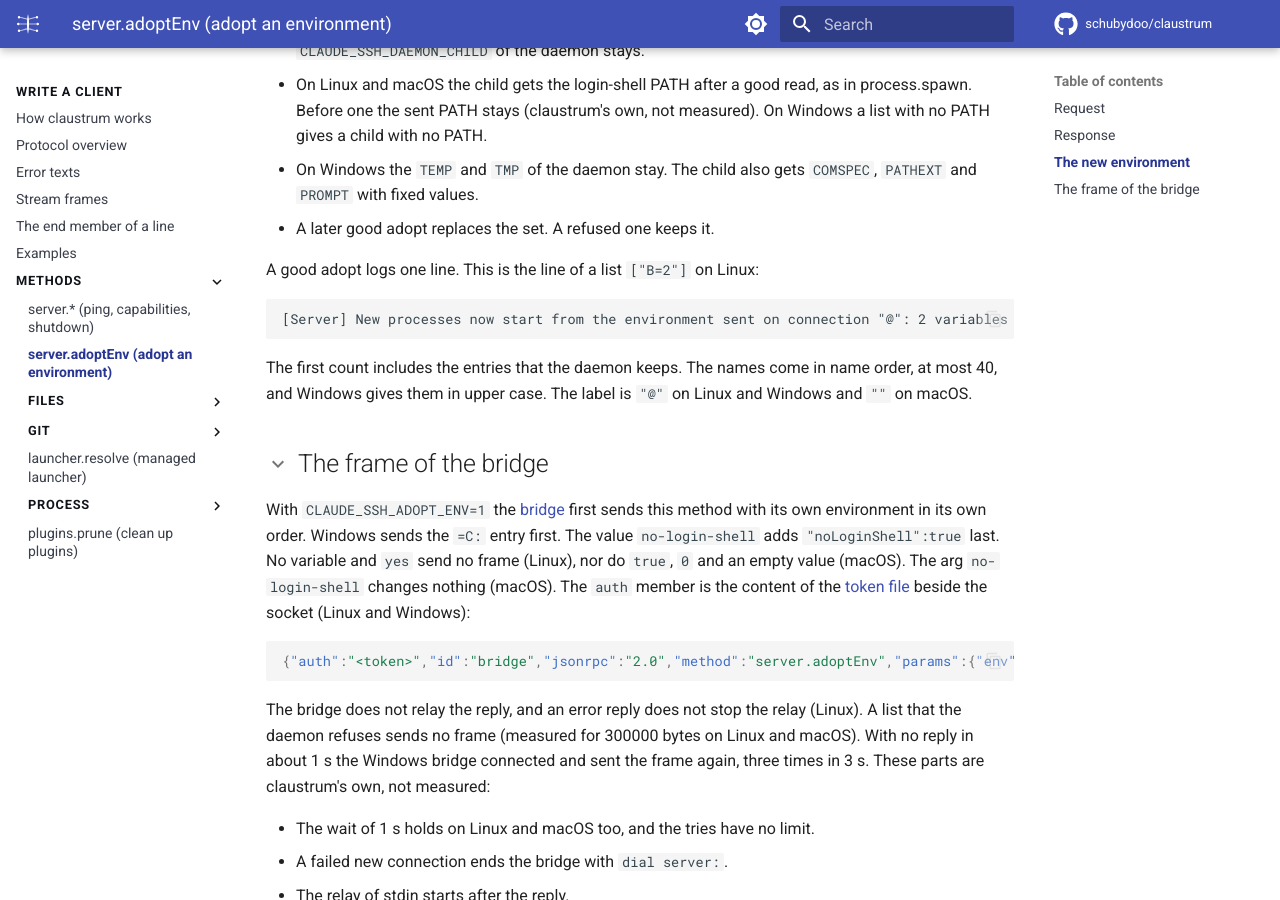
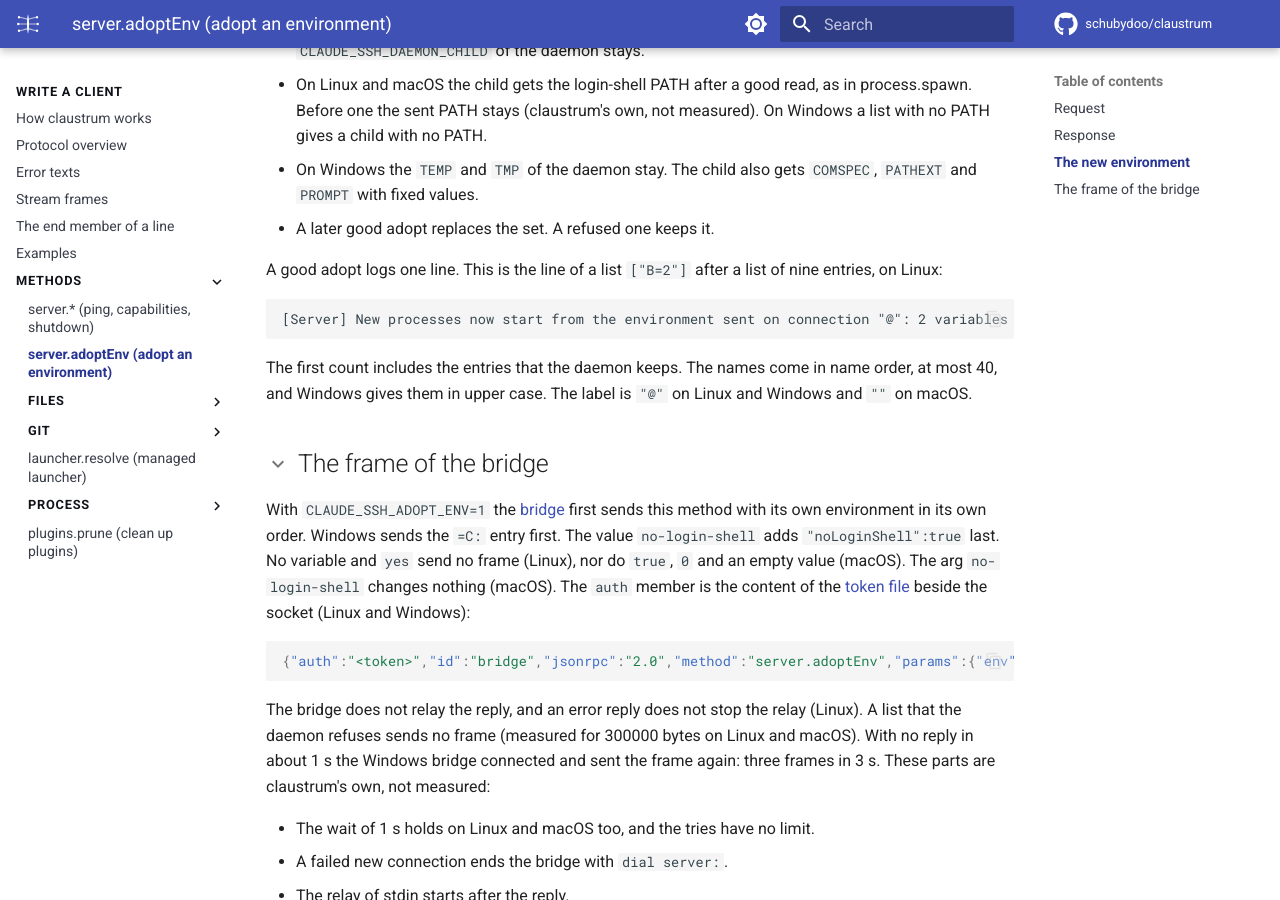
Before and after one commit to schubydoo/claustrum, an MkDocs documentation site: the page built from docs/protocol/server-adopt-env.md, in a window 1280 px wide and 900 px high, scrolled down 1587 px. Built offline with MkDocs 1.6.1 and Material for MkDocs 9.7.7, drawn with Linux system fonts in a browser that asks for light colours; comment, search, counter and statistics services are not loaded.

Commit message:
fix: correct the adoptEnv doc claims and test the relay after the adopt wait
Co-Authored-By: Claude Opus 5.5 <noreply@anthropic.com>

````diff
--- a/docs/protocol/server-adopt-env.md
+++ b/docs/protocol/server-adopt-env.md
@@ -46,7 +46,7 @@ After a good adopt, a new child of any connection starts from the sent entries,
 - On Windows the `TEMP` and `TMP` of the daemon stay. The child also gets `COMSPEC`, `PATHEXT` and `PROMPT` with fixed values.
 - A later good adopt replaces the set. A refused one keeps it.
 
-A good adopt logs one line. This is the line of a list `["B=2"]` on Linux:
+A good adopt logs one line. This is the line of a list `["B=2"]` after a list of nine entries, on Linux:
 
 ```text
 [Server] New processes now start from the environment sent on connection "@": 2 variables for every connection, 0 for this connection only. Names added, removed or changed (at most 40): ["A" "B" "HOME" "LANG" "LD_PRELOAD" "PATH" "USER" "ZZ_ADOPT"]
@@ -62,7 +62,7 @@ With `CLAUDE_SSH_ADOPT_ENV=1` the [bridge](flags.md#-bridge-stdiosocket-relay) f
 {"auth":"<token>","id":"bridge","jsonrpc":"2.0","method":"server.adoptEnv","params":{"env":["PATH=/usr/bin:/bin","HOME=/home/u","CLAUDE_SSH_ADOPT_ENV=1"]}}
 ```
 
-The bridge does not relay the reply, and an error reply does not stop the relay (Linux). A list that the daemon refuses sends no frame (measured for 300000 bytes on Linux and macOS). With no reply in about 1 s the Windows bridge connected and sent the frame again, three times in 3 s. These parts are claustrum's own, not measured:
+The bridge does not relay the reply, and an error reply does not stop the relay (Linux). A list that the daemon refuses sends no frame (measured for 300000 bytes on Linux and macOS). With no reply in about 1 s the Windows bridge connected and sent the frame again: three frames in 3 s. These parts are claustrum's own, not measured:
 
 - The wait of 1 s holds on Linux and macOS too, and the tries have no limit.
 - A failed new connection ends the bridge with `dial server:`.
````
Also changed, not shown: SECURITY.md (+1 -1 lines), docs/protocol/flags.md (+2 -2 lines), docs/protocol/process-spawn.md (+2 -2 lines), docs/protocol/server.md (+1 -1 lines), 3 other files.
